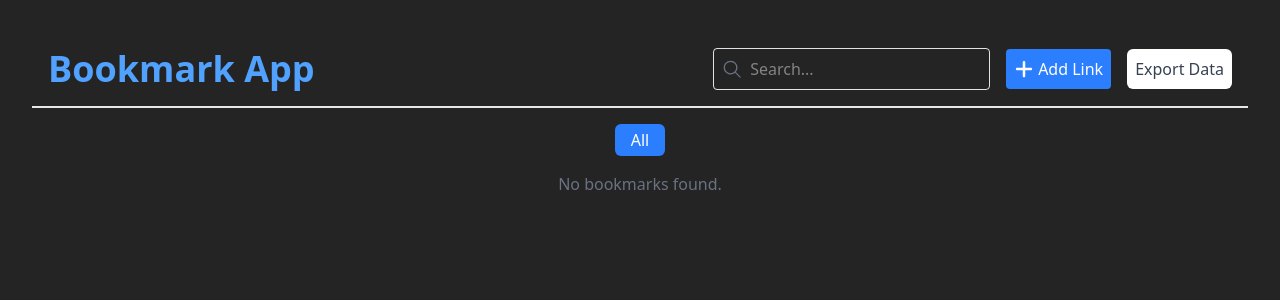
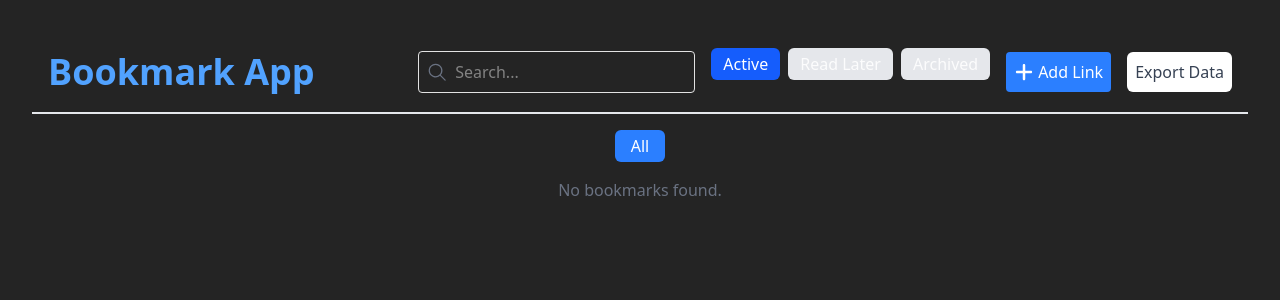
Before and after one commit to Sujal366/Caarya_task, a React (Vite) app in the folder bookmark-app/: page / in a window 1280 px wide. Shown: the top 300 px of the page. Built offline with nearby package versions, Linux system fonts and the light colour scheme.

Commit message:
view modes

```diff
--- a/bookmark-app/src/App.jsx
+++ b/bookmark-app/src/App.jsx
@@ -13,6 +13,7 @@ function App() {
   const [selectedCategory, setSelectedCategory] = useState("All");
   const [bookmarks, setBookmarks] = useState([]);
   const [searchQuery, setSearchQuery] = useState("");
+  const [viewMode, setViewMode] = useState("active");
 
   const categories = [
     ...new Set(bookmarks.map((b) => b.category).filter(Boolean)),
@@ -32,9 +33,11 @@ function App() {
       results = fuse.search(searchQuery).map((result) => result.item);
     }
 
-    return results.filter((b) =>
+    results = results.filter((b) =>
       selectedCategory === "All" ? true : b.category === selectedCategory
     );
+
+    return results.filter((b) => (b.status || "active") === viewMode);
   })();
 
 
@@ -47,6 +50,7 @@ function App() {
       notes: data.notes ? data.notes : "",
       tags: data.tags ? data.tags.split(",").map((tag) => tag.trim()) : [],
       category: data.category,
+      status: "active",
     });
     localStorage.setItem("bookmarks", JSON.stringify(bookmarks));
 
@@ -77,6 +81,20 @@ function App() {
               onChange={(e) => setSearchQuery(e.target.value)}
             />
           </div>
+          <div className="flex gap-2 justify-center mb-4">
+            {["active", "read-later", "archived"].map((mode) => (
+              <button
+                key={mode}
+                onClick={() => setViewMode(mode)}
+                className={`px-3 py-1 rounded-md capitalize ${
+                  viewMode === mode ? "bg-blue-600 text-white" : "bg-gray-200"
+                }`}
+              >
+                {mode.replace("-", " ")}
+              </button>
+            ))}
+          </div>
+
           <button
             onClick={() => setPopup(true)}
             className="flex items-center bg-blue-500 text-white p-2 rounded cursor-pointer"
@@ -116,7 +134,12 @@ function App() {
           <p className="text-center text-gray-500">No bookmarks found.</p>
         ) : (
           filteredBookmarks.map((bookmark, index) => (
-            <Bookmark key={index} data={bookmark} />
+            <Bookmark
+              key={index}
+              data={bookmark}
+              bookmarks={bookmarks}
+              setBookmarks={setBookmarks}
+            />
           ))
         )}
       </div>
--- a/bookmark-app/src/components/Bookmark.jsx
+++ b/bookmark-app/src/components/Bookmark.jsx
@@ -1,7 +1,7 @@
 import React, { useState } from 'react'
-import { MdDeleteOutline } from "react-icons/md";
+import { MdDeleteOutline, MdOutlineBookmark } from "react-icons/md";
 
-const Bookmark = ({ data }) => {
+const Bookmark = ({ data, bookmarks, setBookmarks }) => {
     const [hovered, setHovered] = useState(false);
     const [confirmDelete, setConfirmDelete] = useState(false);
 
@@ -16,8 +16,12 @@ const Bookmark = ({ data }) => {
     <div
       className={`flex flex-col items-start justify-between p-4 bg-white text-black rounded-lg w-full relative`}
     >
-    {!confirmDelete ?  (
-    <div className='w-full' onMouseEnter={() => setHovered(true)} onMouseLeave={() => setHovered(false)}>
+      {!confirmDelete ? (
+        <div
+          className="w-full"
+          onMouseEnter={() => setHovered(true)}
+          onMouseLeave={() => setHovered(false)}
+        >
           <div className="flex w-full items-center justify-between">
             <div className="flex flex-col items-start">
               <a
@@ -34,7 +38,9 @@ const Bookmark = ({ data }) => {
                 </p>
               )}
             </div>
-          <p className="font-semibold text-sm text-gray-400">{data.category}</p>
+            <p className="font-semibold text-sm text-gray-400">
+              {data.category}
+            </p>
           </div>
           <div className="flex items-center justify-between w-full">
             <div className="flex flex-wrap gap-1 mt-2 text-xs text-gray-600">
@@ -46,17 +52,40 @@ const Bookmark = ({ data }) => {
             </div>
           </div>
           {hovered && (
-        <div
-          className="text-red-500 p-2 rounded-full absolute bottom-0 right-0 cursor-pointer"
+            <div className="flex items-center gap-2 absolute bottom-2 right-2">
+              <select
+                value={data.status}
+                onChange={(e) => {
+                  const updated = { ...data, status: e.target.value };
+                  const updatedBookmarks = bookmarks.map((b) =>
+                    b.url === data.url ? updated : b
+                  );
+                  localStorage.setItem(
+                    "bookmarks",
+                    JSON.stringify(updatedBookmarks)
+                  );
+                  setBookmarks(updatedBookmarks);
+                }}
+                className="mt-2 border rounded px-2 py-1 text-sm"
+              >
+                <option value="active">Active</option>
+                <option value="read-later">Read Later</option>
+                <option value="archived">Archived</option>
+              </select>
+
+              <MdDeleteOutline
+                className="text-red-400 rounded-full cursor-pointer"
+                size={20}
                 onClick={() => setConfirmDelete(true)}
-        >
-          <MdDeleteOutline className="text-red-400" size={20} />
+              />
             </div>
           )}
         </div>
       ) : (
         <div className="flex flex-col items-center justify-center bg-white text-black rounded-lg w-full">
-      <p className="text-red-500 font-semibold mb-2">Are you sure you want to delete this bookmark?</p>
+          <p className="text-red-500 font-semibold mb-2">
+            Are you sure you want to delete this bookmark?
+          </p>
           <div className="flex gap-2">
             <button
               className="bg-red-500 hover:bg-red-400 text-white px-4 py-2 rounded-md cursor-pointer text-sm"
@@ -74,7 +103,7 @@ const Bookmark = ({ data }) => {
         </div>
       )}
     </div>
-  )
+  );
 }
 
 export default Bookmark
```
Lines whose indentation alone changed are shown as unchanged.
